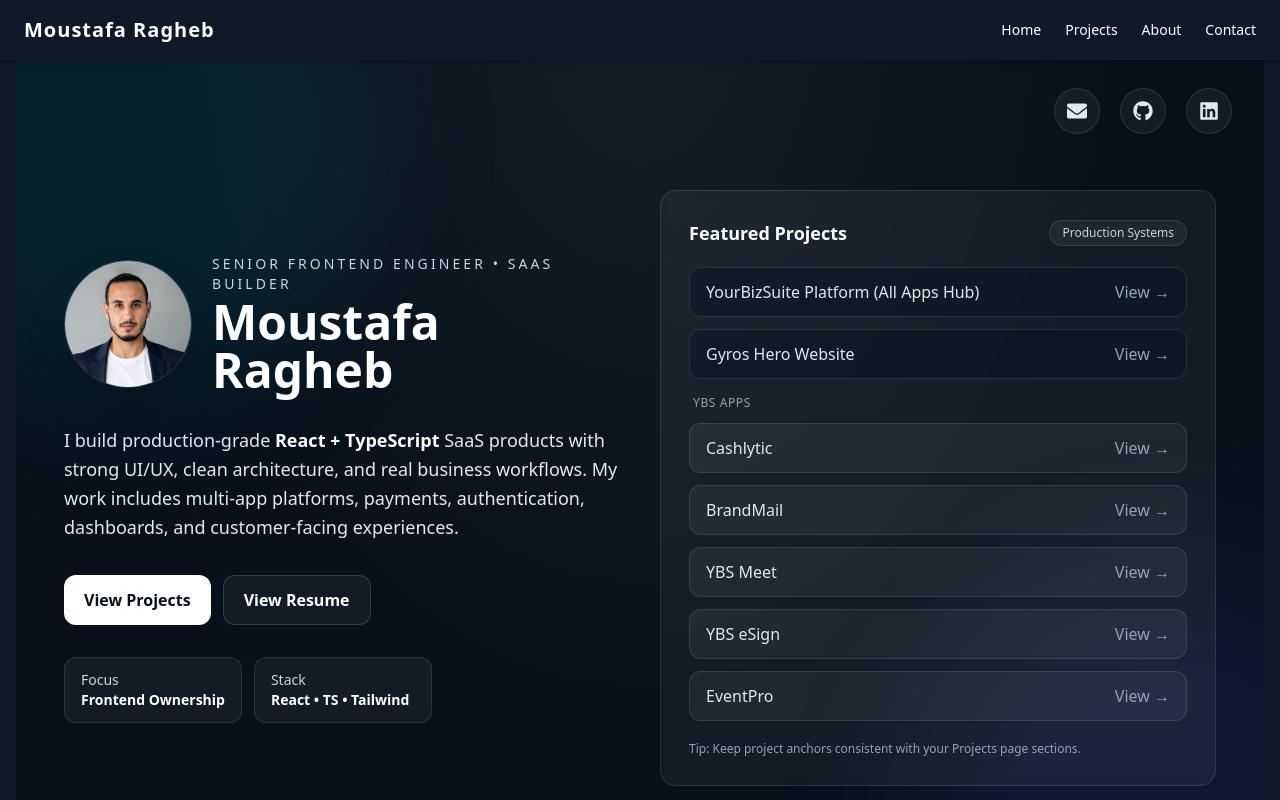
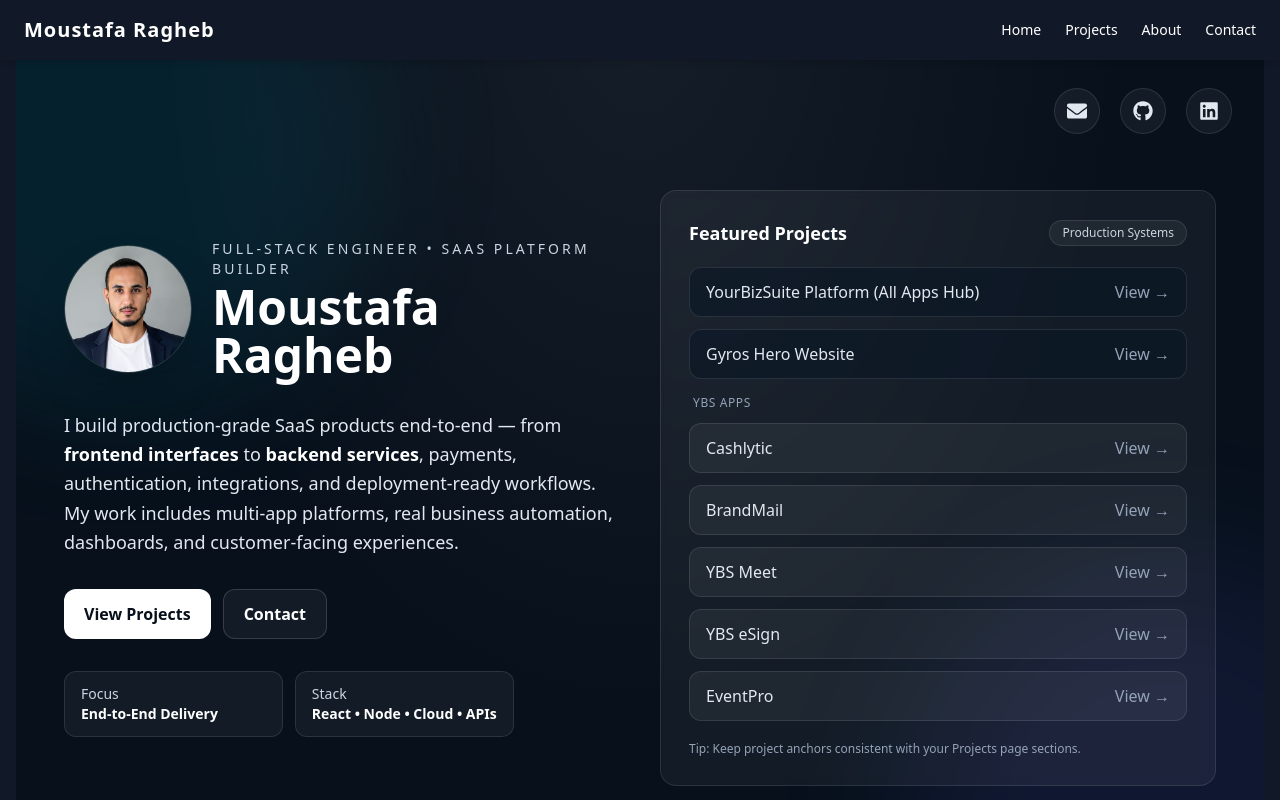
Before and after one commit to Mouragheb/react-portfolio, a React (Create React App) app: page / in a window 1280 px wide. Shown: the top 800 px of the page. Built offline with nearby package versions, Linux system fonts and the light colour scheme.

Commit message:
updated all my pages and projects v4

```diff
--- a/src/pages/Home.tsx
+++ b/src/pages/Home.tsx
@@ -53,7 +53,7 @@ const Home = () => {
 
             <div>
               <p className="text-sm uppercase tracking-[0.22em] text-slate-300">
-                Senior Frontend Engineer • SaaS Builder
+                Full-Stack Engineer • SaaS Platform Builder
               </p>
               <h1 className="mt-1 text-4xl md:text-5xl font-semibold leading-tight">
                 Moustafa Ragheb
@@ -62,12 +62,14 @@ const Home = () => {
           </div>
 
           <p className="mt-8 text-lg leading-relaxed text-slate-200 max-w-xl">
-            I build production-grade <span className="font-semibold text-white">React + TypeScript</span> SaaS products
-            with strong UI/UX, clean architecture, and real business workflows.
-            My work includes multi-app platforms, payments, authentication, dashboards, and customer-facing experiences.
+            I build production-grade SaaS products end-to-end — from{" "}
+            <span className="font-semibold text-white">frontend interfaces</span>{" "}
+            to <span className="font-semibold text-white">backend services</span>,{" "}
+            payments, authentication, integrations, and deployment-ready workflows.
+            My work includes multi-app platforms, real business automation, dashboards, and customer-facing experiences.
           </p>
 
-          {/* CTAs */}
+          {/* CTAs (Resume removed) */}
           <div className="mt-8 flex flex-wrap gap-3">
             <a
               href="/projects"
@@ -76,10 +78,10 @@ const Home = () => {
               View Projects
             </a>
             <a
-              href="/resume"
+              href="/contact"
               className="inline-flex items-center justify-center rounded-xl border border-white/15 bg-white/5 px-5 py-3 font-semibold text-white hover:bg-white/10 transition"
             >
-              View Resume
+              Contact
             </a>
           </div>
 
@@ -87,11 +89,11 @@ const Home = () => {
           <div className="mt-8 grid grid-cols-2 gap-3 text-sm text-slate-200">
             <div className="rounded-xl border border-white/10 bg-white/5 px-4 py-3">
               <div className="text-slate-300">Focus</div>
-              <div className="font-semibold text-white">Frontend Ownership</div>
+              <div className="font-semibold text-white">End-to-End Delivery</div>
             </div>
             <div className="rounded-xl border border-white/10 bg-white/5 px-4 py-3">
               <div className="text-slate-300">Stack</div>
-              <div className="font-semibold text-white">React • TS • Tailwind</div>
+              <div className="font-semibold text-white">React • Node • Cloud • APIs</div>
             </div>
           </div>
         </div>
@@ -117,7 +119,8 @@ const Home = () => {
                   <span className="text-slate-400 group-hover:text-cyan-300 transition">View →</span>
                 </a>
               </li>
-              {/* Keep Gyros Hero */}
+
+              {/* Gyros Hero */}
               <li>
                 <a
                   href="https://gyrosheros.com"
@@ -127,6 +130,7 @@ const Home = () => {
                   <span className="text-slate-400 group-hover:text-cyan-300 transition">View →</span>
                 </a>
               </li>
+
               <li className="pt-1">
                 <div className="text-xs uppercase tracking-wider text-slate-400 px-1">
                   YBS Apps
@@ -134,35 +138,50 @@ const Home = () => {
               </li>
 
               <li>
-                <a href="/projects#cashlytic" className="group flex items-center justify-between rounded-xl border border-white/10 bg-white/5 px-4 py-3 hover:bg-white/10 transition">
+                <a
+                  href="/projects#cashlytic"
+                  className="group flex items-center justify-between rounded-xl border border-white/10 bg-white/5 px-4 py-3 hover:bg-white/10 transition"
+                >
                   <span className="font-medium">Cashlytic</span>
                   <span className="text-slate-400 group-hover:text-cyan-300 transition">View →</span>
                 </a>
               </li>
 
               <li>
-                <a href="/projects#brandmail" className="group flex items-center justify-between rounded-xl border border-white/10 bg-white/5 px-4 py-3 hover:bg-white/10 transition">
+                <a
+                  href="/projects#brandmail"
+                  className="group flex items-center justify-between rounded-xl border border-white/10 bg-white/5 px-4 py-3 hover:bg-white/10 transition"
+                >
                   <span className="font-medium">BrandMail</span>
                   <span className="text-slate-400 group-hover:text-cyan-300 transition">View →</span>
                 </a>
               </li>
 
               <li>
-                <a href="/projects#ybs-meet" className="group flex items-center justify-between rounded-xl border border-white/10 bg-white/5 px-4 py-3 hover:bg-white/10 transition">
+                <a
+                  href="/projects#ybs-meet"
+                  className="group flex items-center justify-between rounded-xl border border-white/10 bg-white/5 px-4 py-3 hover:bg-white/10 transition"
+                >
                   <span className="font-medium">YBS Meet</span>
                   <span className="text-slate-400 group-hover:text-cyan-300 transition">View →</span>
                 </a>
               </li>
 
               <li>
-                <a href="/projects#ybs-esign" className="group flex items-center justify-between rounded-xl border border-white/10 bg-white/5 px-4 py-3 hover:bg-white/10 transition">
+                <a
+                  href="/projects#ybs-esign"
+                  className="group flex items-center justify-between rounded-xl border border-white/10 bg-white/5 px-4 py-3 hover:bg-white/10 transition"
+                >
                   <span className="font-medium">YBS eSign</span>
                   <span className="text-slate-400 group-hover:text-cyan-300 transition">View →</span>
                 </a>
               </li>
 
               <li>
-                <a href="/projects#eventpro" className="group flex items-center justify-between rounded-xl border border-white/10 bg-white/5 px-4 py-3 hover:bg-white/10 transition">
+                <a
+                  href="/projects#eventpro"
+                  className="group flex items-center justify-between rounded-xl border border-white/10 bg-white/5 px-4 py-3 hover:bg-white/10 transition"
+                >
                   <span className="font-medium">EventPro</span>
                   <span className="text-slate-400 group-hover:text-cyan-300 transition">View →</span>
                 </a>
--- a/src/pages/Projects.tsx
+++ b/src/pages/Projects.tsx
@@ -26,9 +26,9 @@ const projects: Project[] = [
     highlights: [
       "Unified platform experience across all apps under one login",
       "Multi-business architecture (separate data, settings, and workflows per business)",
-      "Consistent UI/UX patterns across products for a smooth learning curve",
+      "Consistent product architecture across frontend, backend services, and shared workflows",
       "Subscription-based access with plan limits based on business profiles",
-      "Cross-app workflows (events → invitations via BrandMail, invoices → payments, etc.)",
+      "Cross-app workflows spanning services, data, and user flows (events → invitations, invoices → payments)",
     ],
     tech: [
       "React",
@@ -247,8 +247,8 @@ const Projects = () => {
             Projects
           </h2>
           <p className="mt-4 max-w-3xl mx-auto text-slate-200">
-            Production SaaS systems and real-business software—built with React + TypeScript, modern UI patterns,
-            and strong ownership from architecture to delivery.
+            Production SaaS systems and real-business software—designed and built end-to-end,
+            spanning frontend interfaces, backend services, integrations, and deployment-ready workflows.
           </p>
         </div>
 
@@ -256,12 +256,12 @@ const Projects = () => {
         <div className="grid md:grid-cols-2 gap-7">
           {projects.map((p) => (
             <article
-            key={p.id}
-            id={p.id}
-            className={`rounded-2xl border border-white/10 bg-white/5 p-6 md:p-7 shadow-[0_0_0_1px_rgba(255,255,255,0.02)] hover:bg-white/10 transition
+              key={p.id}
+              id={p.id}
+              className={`rounded-2xl border border-white/10 bg-white/5 p-6 md:p-7 shadow-[0_0_0_1px_rgba(255,255,255,0.02)] hover:bg-white/10 transition
               ${p.id === "ybs-platform" ? "md:col-span-2" : ""}
             `}
-          >
+            >
               <div className="flex items-start justify-between gap-4">
                 <div>
                   <h3 className="text-xl md:text-2xl font-semibold text-white">
@@ -292,7 +292,7 @@ const Projects = () => {
               {/* Tech */}
               <div className="mt-5">
                 <div className="text-xs uppercase tracking-wider text-slate-400 mb-2">
-                  Tech Stack
+                  Stack & Architecture
                 </div>
                 <div className="flex flex-wrap gap-2">
                   {p.tech.map((t, i) => (
```
